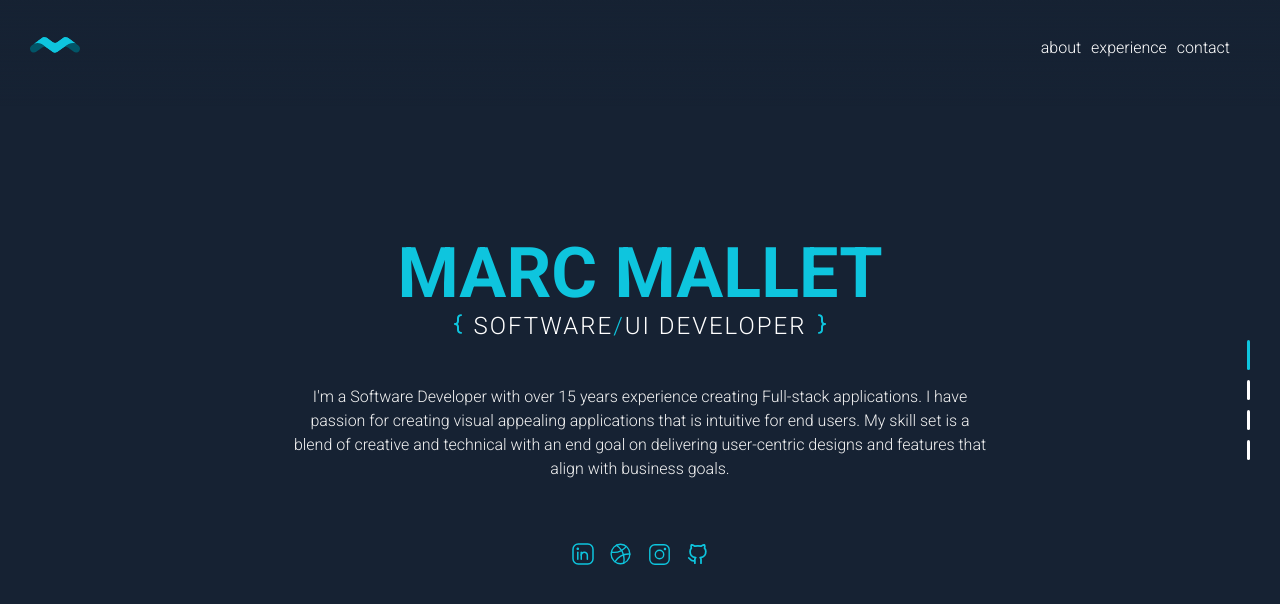
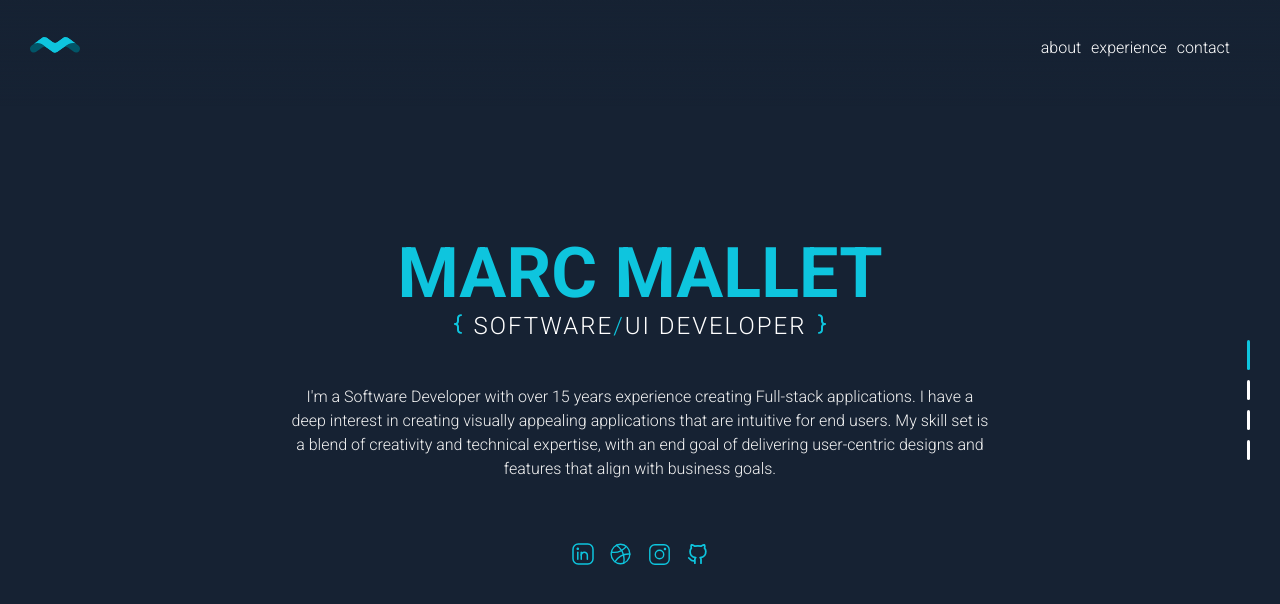
Before and after one commit to marcmallet/personal-website, a React (Vite) app: page / in a window 1280 px wide. Shown: the top 604 px of the page. Built offline with nearby package versions, Linux system fonts and the light colour scheme.

Commit message:
Update Hero text - Replace the wording passion to something better

```diff
--- a/src/components/sections/Hero.jsx
+++ b/src/components/sections/Hero.jsx
@@ -11,10 +11,9 @@ export default function Hero({ id }) {
             <h2>Software<span>/</span>UI Developer</h2>
           </hgroup>
           <p>
-            I&apos;m a Software Developer with over 15 years experience creating Full-stack applications. I have passion
-            for creating visual appealing applications that is intuitive for end users. My skill set is a blend of
-            creative and technical with an end goal on delivering user-centric designs and features that align with
-            business goals.
+            I&apos;m a Software Developer with over 15 years experience creating Full-stack applications. I have a deep interest
+            in creating visually appealing applications that are intuitive for end users. My skill set is a blend of creativity
+            and technical expertise, with an end goal of delivering user-centric designs and features that align with business goals.
           </p>
           <ul>
             <li><a href="https://www.linkedin.com/in/marc-mallet-a1059815/" target="_blank" rel="noopener noreferrer" className={styles.linkedin}></a></li>
```
